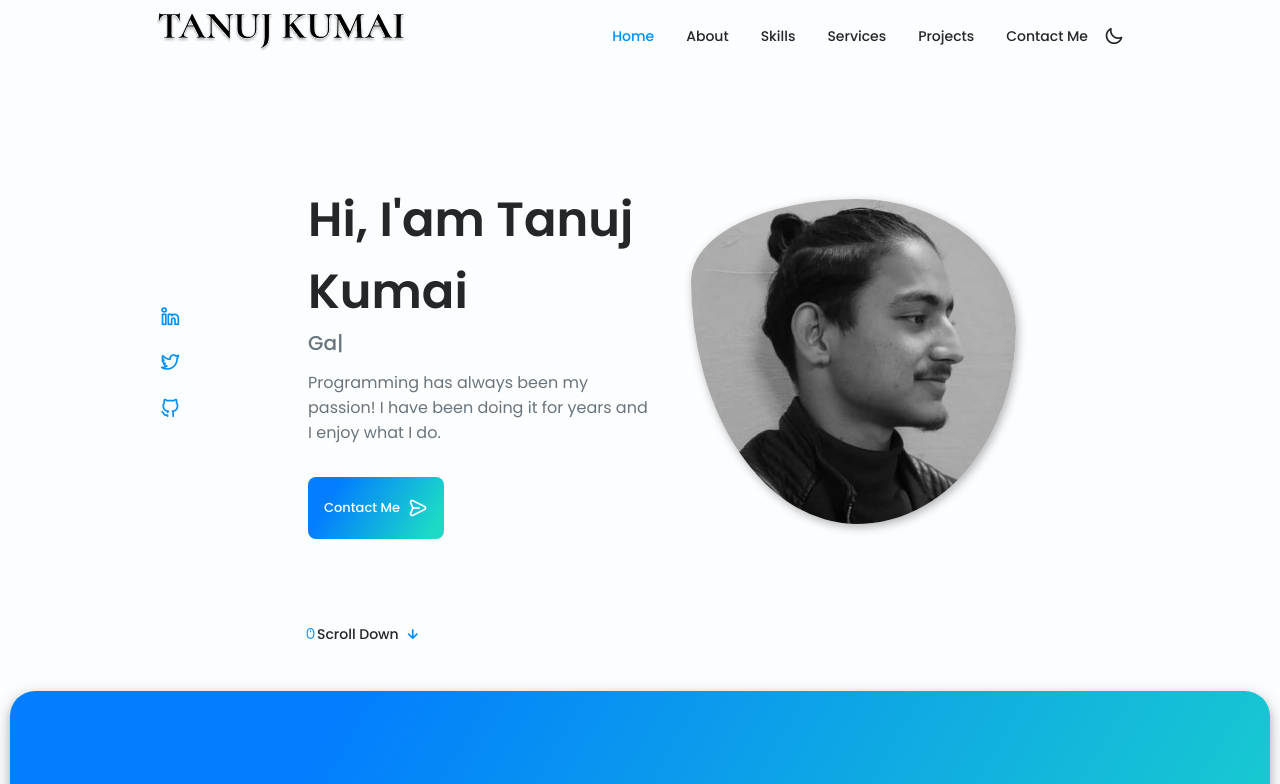
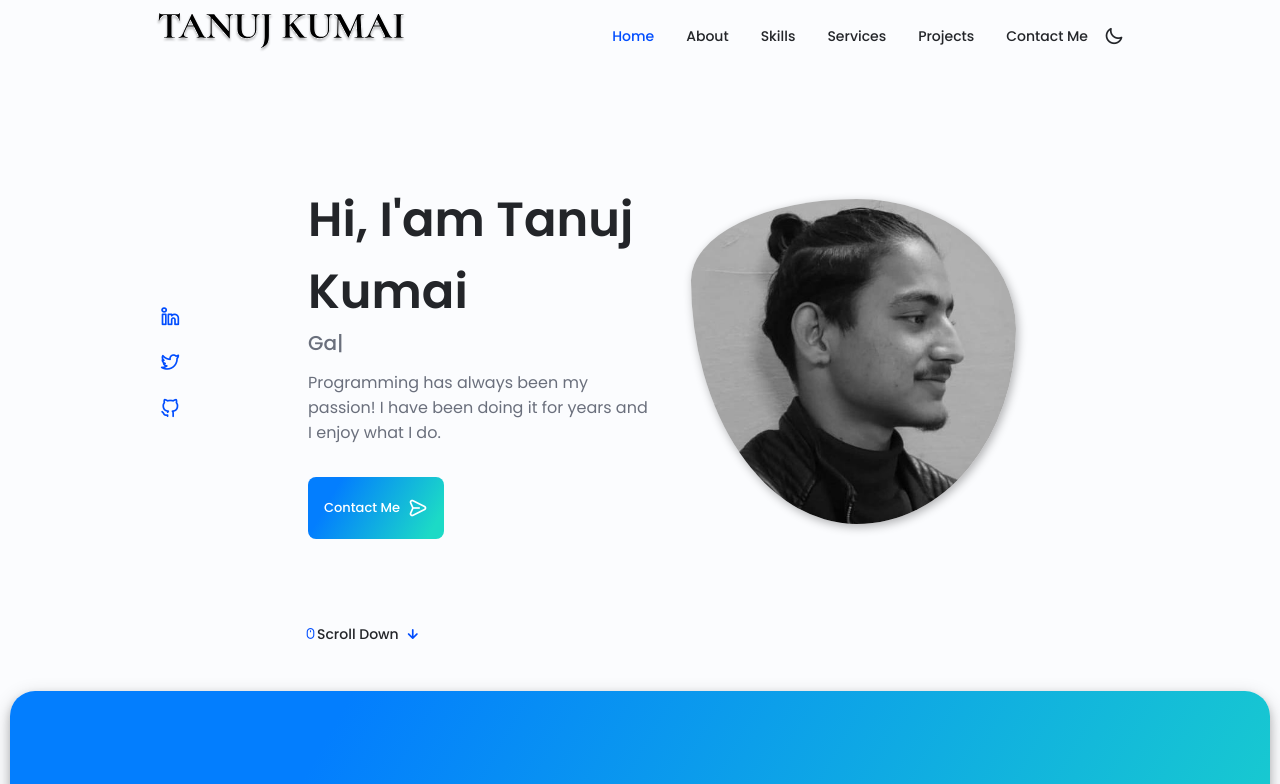
Before and after one commit to tanujkumai/tanujkumai.github.io, a plain HTML site: page index.html in a window 1280 px wide. Shown: the top 784 px of the page. Drawn offline with nearby package versions, Linux system fonts and the light colour scheme.

Commit message:
Update main.css

```diff
--- a/assets/css/main.css
+++ b/assets/css/main.css
@@ -6,7 +6,7 @@
   --header-height: 3rem;
   /*========== Colors ==========*/
 
-  --hue-color: 206;
+  --hue-color: 222;
   --first-color: hsl(var(--hue-color), 99%, 50%);
   --first-color-second: hsl(var(--hue-color), 69%, 61%);
   --first-color-alt: hsl(174, 77%, 48%);
```
